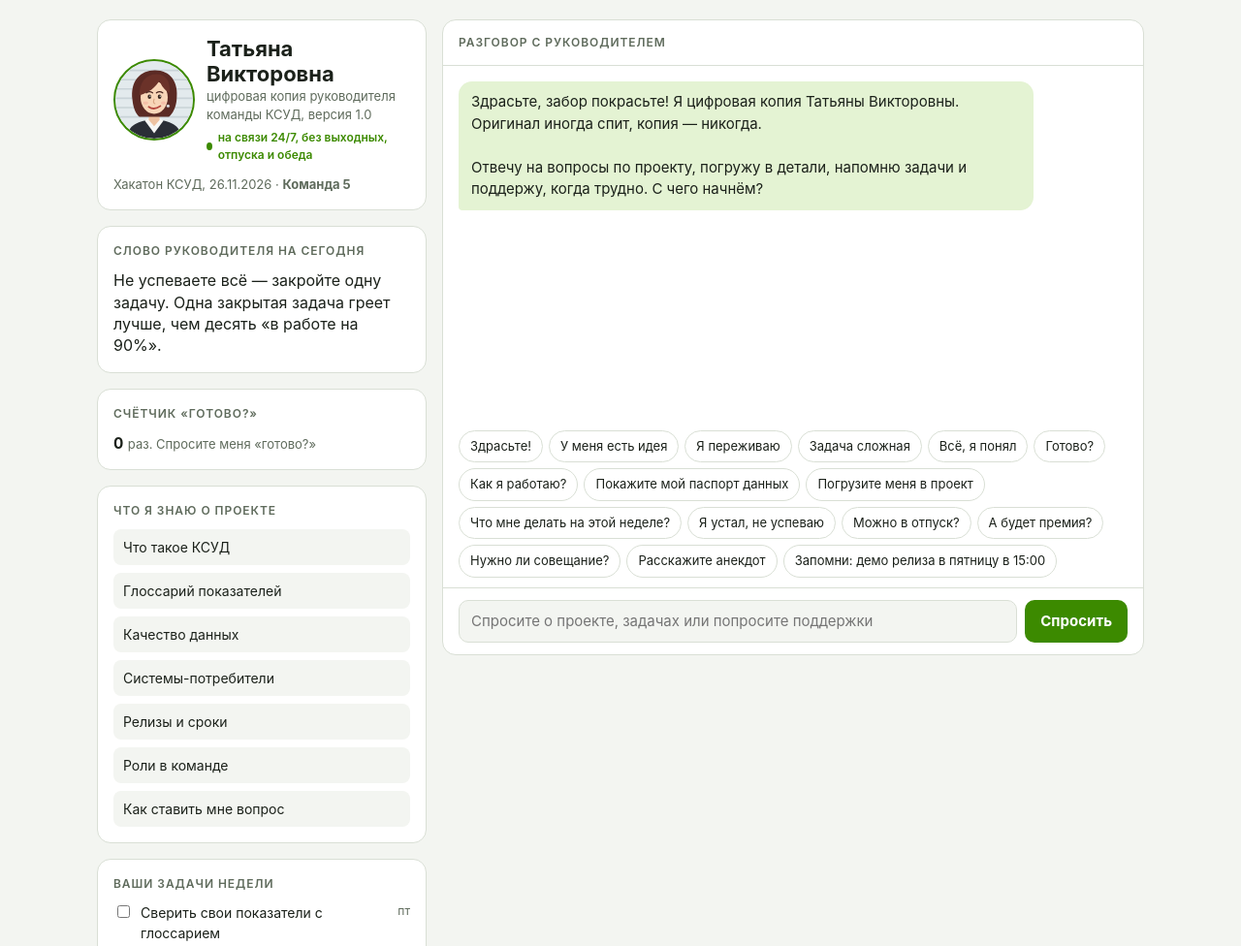
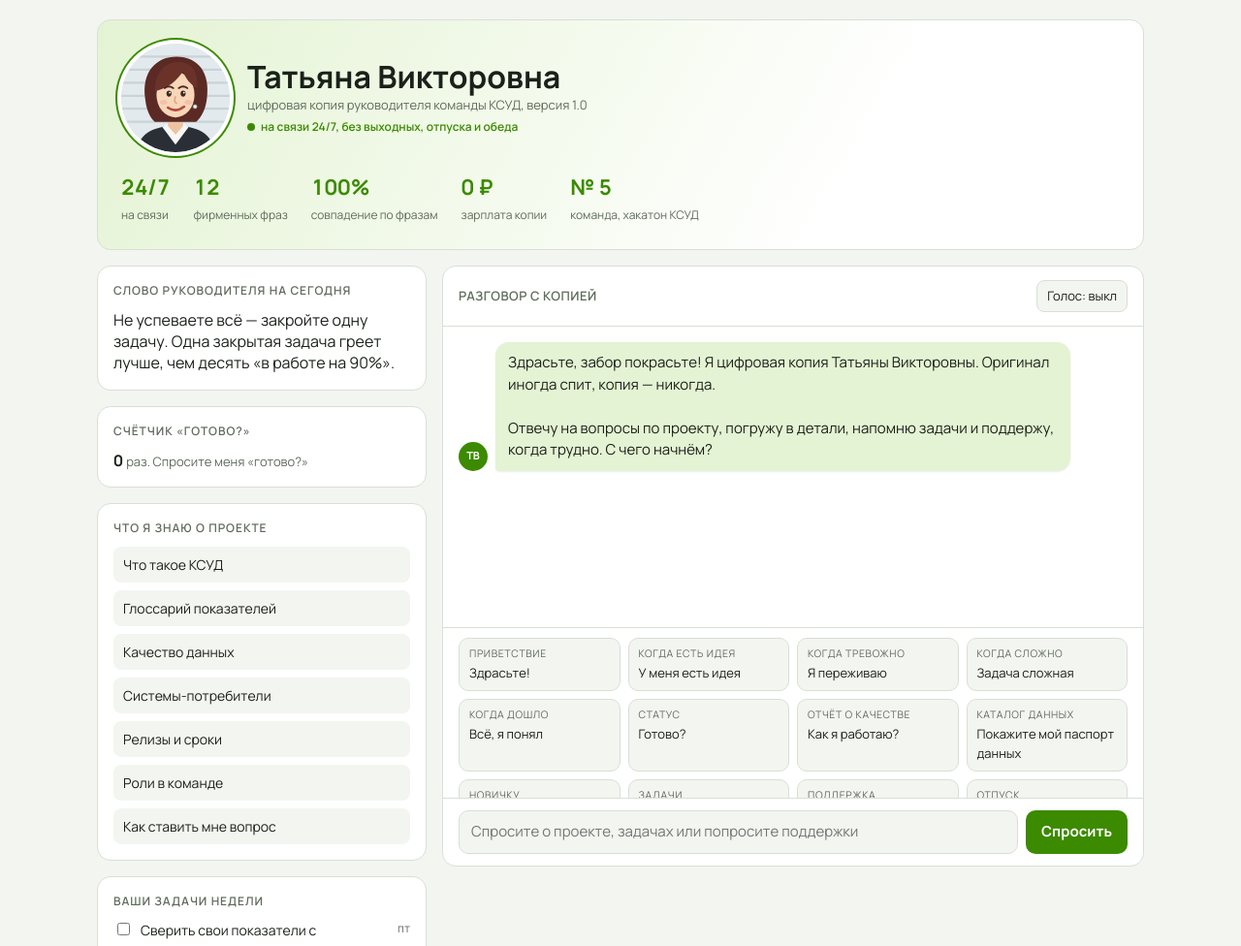
Before and after one commit to psychologistgbi-beep/ksud-team5, a plain HTML site: page index.html in a window 1280 px wide. Shown: the top 976 px of the page at 97% size. Drawn offline with Linux system fonts and the light colour scheme; a web font is replaced by a local one.

Commit message:
Интерфейс v2: профиль, голос, карточки ситуаций

```diff
--- a/index.html
+++ b/index.html
@@ -47,11 +47,39 @@ form{display:flex;gap:8px;padding:12px 16px;border-top:1px solid var(--line)}
 #q:focus{outline:2px solid var(--acc)}
 #send{border:0;background:var(--acc);color:var(--card);font:inherit;font-weight:650;border-radius:10px;padding:0 16px;cursor:pointer}
 .note{color:var(--mut);font-size:12px;margin:0}
+/* Версия 2: профиль цифровой копии сверху, разговор в центре, карточки ситуаций */
+body{font-family:"Manrope",var(--font)}
+h1,.stat b,.chead h2{font-family:"Unbounded","Manrope",var(--font)}
+.side{display:contents}
+.hero{order:-2;background:linear-gradient(120deg,var(--acc-soft),var(--card) 72%);padding:24px;display:flex;flex-wrap:wrap;gap:20px;align-items:center;justify-content:space-between}
+.hero .who{gap:18px;min-width:0}
+.hero h1{font-size:clamp(20px,3.2vw,32px)}
+.hero .ava{width:112px!important;height:112px!important;box-shadow:0 0 0 4px var(--card),0 0 0 6px var(--acc);border:0}
+.stats{display:flex;gap:24px;flex-wrap:wrap}
+.stat b{display:block;font-size:22px;color:var(--acc);font-variant-numeric:tabular-nums}
+.stat span{font-size:12px;color:var(--mut)}
+@media (min-width:821px){.wrap{align-items:start}.hero{grid-column:1/-1}.chat{grid-column:2;grid-row:2/span 6;position:sticky;top:12px}.wrap>.card:not(.hero):not(.chat),.wrap>.note{grid-column:1}}
+.chat{min-height:620px}
+.chead{display:flex;justify-content:space-between;align-items:center;gap:10px}
+.chead h2{font-size:13px;letter-spacing:.04em}
+#voice{border:1px solid var(--line);background:var(--bg);color:var(--fg);border-radius:8px;padding:6px 10px;font:inherit;font-size:13px;cursor:pointer;white-space:nowrap}
+#voice[aria-pressed="true"]{background:var(--acc);color:var(--card);border-color:var(--acc)}
+.m{animation:pop .25s ease-out;box-shadow:0 1px 2px rgba(0,0,0,.08)}
+@keyframes pop{from{opacity:0;transform:translateY(6px)}}
+@media (prefers-reduced-motion:reduce){.m{animation:none}}
+.m.a{position:relative;margin-left:38px}
+.m.a::before{content:"ТВ";position:absolute;left:-38px;bottom:0;width:30px;height:30px;border-radius:50%;background:var(--acc);color:var(--card);font-size:11px;font-weight:700;display:grid;place-items:center}
+.typing{color:var(--mut);font-style:italic}
+.chips{display:grid;grid-template-columns:repeat(auto-fill,minmax(150px,1fr));gap:8px;max-height:176px;overflow-y:auto;padding:10px 16px;border-top:1px solid var(--line)}
+.chips button{border-radius:10px;text-align:left;padding:8px 10px;display:flex;flex-direction:column;gap:2px;background:var(--bg)}
+.chips button small{color:var(--mut);font-size:10.5px;text-transform:uppercase;letter-spacing:.06em;pointer-events:none}
+.chips button span{pointer-events:none}
 </style>
+<link rel="stylesheet" href="https://fonts.googleapis.com/css2?family=Manrope:wght@400;600;700&family=Unbounded:wght@600;700&display=swap">
 
 <div class="wrap">
   <div class="side">
-    <div class="card">
+    <div class="card hero">
       <div class="who">
         <svg class="ava" viewBox="0 0 100 100" role="img" aria-label="Мультяшный портрет Татьяны Викторовны" style="width:84px;height:84px;padding:0;overflow:hidden;background:#dfe7ea">
           <defs><clipPath id="avc"><circle cx="50" cy="50" r="50"/></clipPath></defs>
@@ -79,7 +107,13 @@ form{display:flex;gap:8px;padding:12px 16px;border-top:1px solid var(--line)}
           <div class="on"><i></i>на связи 24/7, без выходных, отпуска и обеда</div>
         </div>
       </div>
-      <div class="team">Хакатон КСУД, 26.11.2026 · <b>Команда 5</b></div>
+      <div class="stats">
+        <div class="stat"><b>24/7</b><span>на связи</span></div>
+        <div class="stat"><b>12</b><span>фирменных фраз</span></div>
+        <div class="stat"><b>100%</b><span>совпадение по фразам</span></div>
+        <div class="stat"><b>0 ₽</b><span>зарплата копии</span></div>
+        <div class="stat"><b>№ 5</b><span>команда, хакатон КСУД</span></div>
+      </div>
     </div>
     <div class="card"><h2>Слово руководителя на сегодня</h2><p class="quote" id="quote"></p></div>
     <div class="card"><h2>Счётчик «готово?»</h2><p class="quote"><b id="cnt" style="font-variant-numeric:tabular-nums">0</b> <span class="role" id="cntx"></span></p></div>
@@ -89,7 +123,7 @@ form{display:flex;gap:8px;padding:12px 16px;border-top:1px solid var(--line)}
   </div>
 
   <div class="card chat">
-    <div class="chead"><h2 style="margin:0">Разговор с руководителем</h2></div>
+    <div class="chead"><h2 style="margin:0">Разговор с копией</h2><button type="button" id="voice" aria-pressed="false">Голос: выкл</button></div>
     <div class="log" id="log" aria-live="polite"></div>
     <div class="chips" id="chips"></div>
     <form id="f"><input id="q" autocomplete="off" placeholder="Спросите о проекте, задачах или попросите поддержки" aria-label="Сообщение"><button id="send" type="submit">Спросить</button></form>
@@ -134,7 +168,9 @@ function renderSide(){
   $("kb").innerHTML=allKB().map((k,i)=>`<li><button type="button" data-i="${i}">${esc(k.t)}</button></li>`).join("");
   $("tasks").innerHTML=S.tasks.map((t,i)=>`<li><label><input type="checkbox" id="t${i}" data-i="${i}" ${t.done?"checked":""}><span class="${t.done?"done":""}">${esc(t.t)}</span><span class="d">${esc(t.d)}</span></label></li>`).join("");
 }
-function say(html,who){const d=document.createElement("div");d.className="m "+(who||"a");d.innerHTML=html;$("log").appendChild(d);$("log").scrollTop=$("log").scrollHeight}
+let VOICE=false;
+function speak(t){try{if(!VOICE||!window.speechSynthesis)return;speechSynthesis.cancel();const u=new SpeechSynthesisUtterance(t.replace(/[«»🟢🟡🔴]/g,""));u.lang="ru-RU";u.rate=1.05;u.pitch=1.15;speechSynthesis.speak(u)}catch(e){}}
+function say(html,who){const d=document.createElement("div");d.className="m "+(who||"a");d.innerHTML=html;$("log").appendChild(d);$("log").scrollTop=$("log").scrollHeight;if((who||"a")==="a")speak(d.textContent);return d}
 
 function findKB(q){
   const stop=["что","такое","когда","как","где","кто","это","про","мне","для","будет"];
@@ -198,14 +234,16 @@ function answer(q){
   if(k)return "<b>"+esc(k.t)+"</b>\n"+esc(k.x);
   return "Этого в моей базе пока нет — выдумывать не буду. Расскажите мне: напишите «Запомни: …», и дальше я буду отвечать этим всей команде.\n\nА пока могу погрузить в проект, напомнить задачи или поддержать.";
 }
-function ask(q){q=q.trim();if(!q)return;say(esc(q),"u");setTimeout(()=>say(answer(q)),250)}
+function ask(q){q=q.trim();if(!q)return;say(esc(q),"u");const a=answer(q);const t=document.createElement("div");t.className="m a typing";t.textContent="Татьяна Викторовна печатает…";$("log").appendChild(t);$("log").scrollTop=$("log").scrollHeight;setTimeout(()=>{t.remove();say(a)},450)}
+$("voice").addEventListener("click",e=>{VOICE=!VOICE;e.target.setAttribute("aria-pressed",VOICE);e.target.textContent="Голос: "+(VOICE?"вкл":"выкл");if(VOICE)speak("Здрасьте, забор покрасьте!");else try{speechSynthesis.cancel()}catch(x){}});
 
 $("f").addEventListener("submit",e=>{e.preventDefault();ask($("q").value);$("q").value=""});
 $("kb").addEventListener("click",e=>{const b=e.target.closest("button");if(b){const k=allKB()[+b.dataset.i];say(esc(k.t),"u");say("<b>"+esc(k.t)+"</b>\n"+esc(k.x))}});
 $("tasks").addEventListener("change",e=>{const i=+e.target.dataset.i;S.tasks[i].done=e.target.checked;save();renderSide();if(e.target.checked)say("Вижу, закрыли: «"+esc(S.tasks[i].t)+"». Отлично, так держать.")});
 const CH=["Здрасьте!","У меня есть идея","Я переживаю","Задача сложная","Всё, я понял","Готово?","Как я работаю?","Покажите мой паспорт данных","Погрузите меня в проект","Что мне делать на этой неделе?","Я устал, не успеваю","Можно в отпуск?","А будет премия?","Нужно ли совещание?","Расскажите анекдот","Запомни: демо релиза в пятницу в 15:00"];
-$("chips").innerHTML=CH.map(c=>`<button type="button">${esc(c)}</button>`).join("");
-$("chips").addEventListener("click",e=>{if(e.target.tagName==="BUTTON")ask(e.target.textContent)});
+const SIT={"Здрасьте!":"Приветствие","У меня есть идея":"Когда есть идея","Я переживаю":"Когда тревожно","Задача сложная":"Когда сложно","Всё, я понял":"Когда дошло","Готово?":"Статус","Как я работаю?":"Отчёт о качестве","Покажите мой паспорт данных":"Каталог данных","Погрузите меня в проект":"Новичку","Что мне делать на этой неделе?":"Задачи","Я устал, не успеваю":"Поддержка","Можно в отпуск?":"Отпуск","А будет премия?":"Финансы","Нужно ли совещание?":"Совещания","Расскажите анекдот":"Юмор"};
+$("chips").innerHTML=CH.map(c=>`<button type="button" data-q="${esc(c)}"><small>${esc(SIT[c]||"Память")}</small><span>${esc(c)}</span></button>`).join("");
+$("chips").addEventListener("click",e=>{const b=e.target.closest("button");if(b)ask(b.dataset.q)});
 renderSide();
 say("Здрасьте, забор покрасьте! Я цифровая копия Татьяны Викторовны. Оригинал иногда спит, копия — никогда.\n\nОтвечу на вопросы по проекту, погружу в детали, напомню задачи и поддержу, когда трудно. С чего начнём?");
 </script>
```
